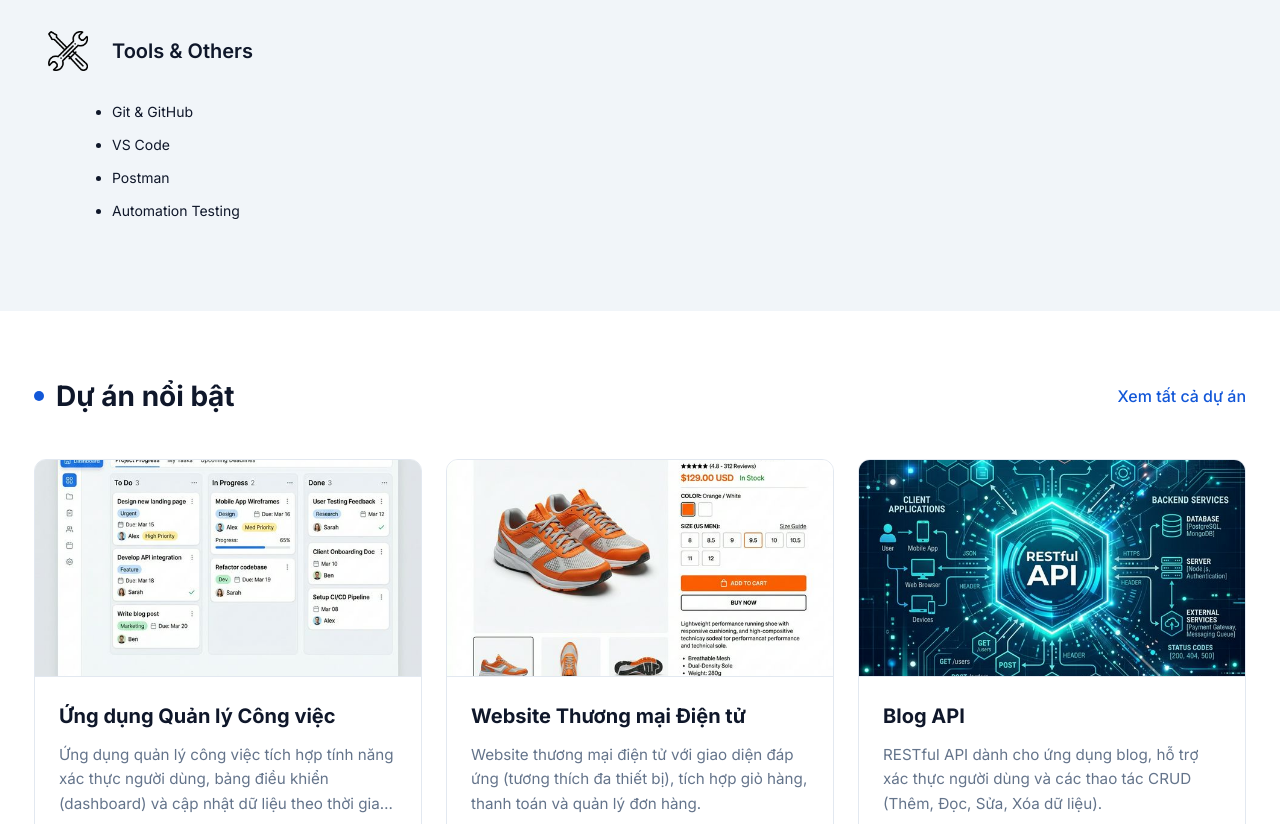
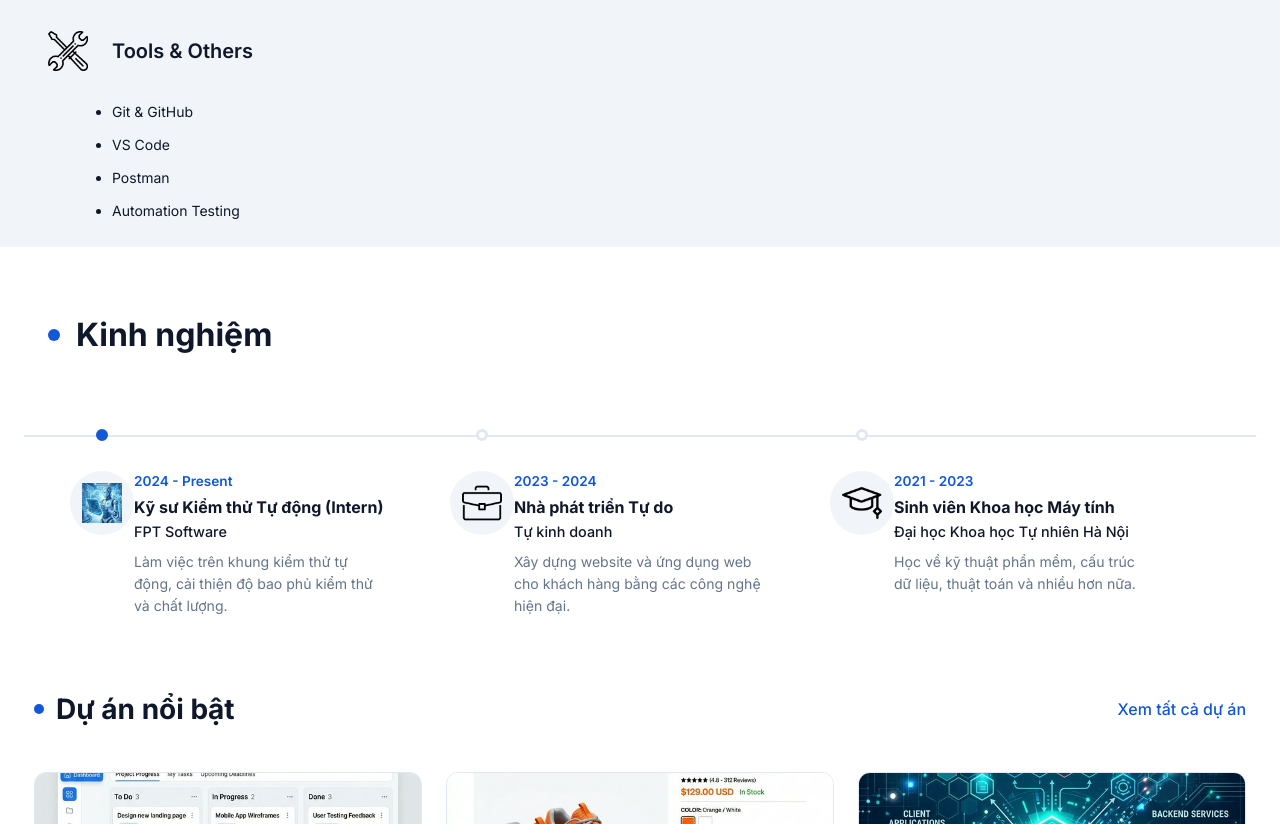
Before and after one commit to crissiiu/portfolio, a plain HTML site: page index.html in a window 1280 px wide. Shown: the part 1579-2403 px from the top of the page. Drawn offline with Linux system fonts and the light colour scheme.

Commit message:
Done Experience Section

```diff
--- /dev/null
+++ b/src/components/experience-item.js
@@ -0,0 +1,41 @@
+import { I18n } from "../core/i18n.js";
+
+/**
+ * Experience Item Component
+ * @param {Object} data - Experience data object
+ * @returns {string} - HTML string
+ */
+export function createExperienceItem({
+  period,
+  role,
+  company,
+  description,
+  logo,
+}) {
+  const translatedRole = I18n.t(role);
+  const translatedCompany = I18n.t(company);
+  const translatedDesc = I18n.t(description);
+
+  return `
+    <div class="experience-item">
+      <!-- Milestone on the timeline line -->
+      <div class="experience-item__milestone">
+        <div class="experience-item__dot"></div>
+      </div>
+
+      <!-- Content below milestone -->
+      <div class="experience-item__container">
+        <div class="experience-item__icon-wrapper">
+          <img src="./assets/images/${logo ? logo : "logo.png"}" alt="${translatedCompany}" class="experience-item__logo">
+        </div>
+
+        <div class="experience-item__info">
+          <span class="experience-item__period">${period}</span>
+          <h3 class="experience-item__role">${translatedRole}</h3>
+          <span class="experience-item__company">${translatedCompany}</span>
+          <p class="experience-item__description">${translatedDesc}</p>
+        </div>
+      </div>
+    </div>
+  `;
+}
--- a/src/core/main.js
+++ b/src/core/main.js
@@ -6,6 +6,7 @@ import { I18n } from "./i18n.js";
 import { initSkills } from "../features/skills.js";
 import { initAbout } from "../features/about.js";
 import { initProject } from "../features/project.js";
+import { initExperience } from "../features/experience.js";
 
 // Configuration for sections to load
 const APP_SECTIONS = [
@@ -25,6 +26,11 @@ const APP_SECTIONS = [
     selector: "#skills",
     path: "./src/sections/skills.html",
     callback: initSkills,
+  },
+  {
+    selector: "#experience",
+    path: "./src/sections/experience.html",
+    callback: initExperience,
   },
   {
     selector: "#projects",
@@ -76,6 +82,7 @@ function bindEvents() {
       initProject();
       initSkills();
       initAbout();
+      initExperience();
     });
   });
 }
--- /dev/null
+++ b/src/data/experience.js
@@ -0,0 +1,56 @@
+/**
+ * Experience Data
+ */
+export const experiences = [
+  {
+    id: 1,
+    period: "2024 - Present",
+    role: {
+      vi: "Kỹ sư Kiểm thử Tự động (Intern)",
+      en: "Automation Test Engineer (Intern)",
+    },
+    company: "FPT Software",
+    description: {
+      vi: "Làm việc trên khung kiểm thử tự động, cải thiện độ bao phủ kiểm thử và chất lượng.",
+      en: "Working on test automation framework, improving test coverage and quality.",
+    },
+    logo: "automation-test.png",
+    icon: "briefcase",
+  },
+  {
+    id: 2,
+    period: "2023 - 2024",
+    role: {
+      vi: "Nhà phát triển Tự do",
+      en: "Freelance Developer",
+    },
+    company: {
+      vi: "Tự kinh doanh",
+      en: "Self-employed",
+    },
+    description: {
+      vi: "Xây dựng website và ứng dụng web cho khách hàng bằng các công nghệ hiện đại.",
+      en: "Built websites and web applications for clients using modern technologies.",
+    },
+    logo: "briefcase.png",
+    icon: "briefcase",
+  },
+  {
+    id: 3,
+    period: "2021 - 2023",
+    role: {
+      vi: "Sinh viên Khoa học Máy tính",
+      en: "Computer Science Student",
+    },
+    company: {
+      vi: "Đại học Khoa học Tự nhiên Hà Nội",
+      en: "Hanoi University of Science",
+    },
+    description: {
+      vi: "Học về kỹ thuật phần mềm, cấu trúc dữ liệu, thuật toán và nhiều hơn nữa.",
+      en: "Studied software engineering, data structures, algorithms and more.",
+    },
+    logo: "graduation-cap.png",
+    icon: "education",
+  },
+];
--- a/src/data/translations.js
+++ b/src/data/translations.js
@@ -64,6 +64,7 @@ export const translations = {
     hero: {
       badge: "Software Engineer",
       title_hi: "Hi, I'm",
+      name: "Nguyen Thanh Sieu",
       description:
         "I build fast, SEO-friendly websites and web applications with clean architecture.",
       cta_projects: "View Projects",
--- /dev/null
+++ b/src/features/experience.js
@@ -0,0 +1,11 @@
+import { experiences } from '../data/experience.js';
+import { createExperienceItem } from '../components/experience-item.js';
+
+export function initExperience() {
+    const container = document.getElementById('experience-list');
+    if (!container) return;
+
+    container.innerHTML = experiences
+        .map(exp => createExperienceItem(exp))
+        .join('');
+}
--- /dev/null
+++ b/src/sections/experience.html
@@ -0,0 +1,16 @@
+<section id="experience">
+    <div class="section-header">
+        <span class="section-header__dot"></span>
+        <h2 class="section-header__title" data-i18n="nav.experience">Kinh nghiệm</h2>
+    </div>
+
+    <div class="experience-container">
+        <div class="experience-list-wrapper">
+            <!-- Timeline line: sits behind the dots, spans full scroll width -->
+            <div class="experience-timeline-line"></div>
+            <div id="experience-list" class="experience-list">
+                <!-- Experience items will be injected here -->
+            </div>
+        </div>
+    </div>
+</section>
--- a/src/styles/base.css
+++ b/src/styles/base.css
@@ -8,6 +8,7 @@
 @import "./sections/hero.css";
 @import "./sections/skills.css";
 @import "./sections/about.css";
+@import "./sections/experience.css";
 
 /* Reset & Base Styles */
 * {
--- /dev/null
+++ b/src/styles/sections/experience.css
@@ -0,0 +1,202 @@
+/* ===================================
+   Experience Section
+=================================== */
+#experience {
+    margin-top: var(--space-xl);
+}
+
+.experience-container {
+    overflow: hidden;
+}
+
+/* Wrapper handles overflow + relative positioning for the line */
+.experience-list-wrapper {
+    position: relative;
+    overflow-x: auto;
+    /* Always show scrollbar so users know it's scrollable */
+    scrollbar-width: auto;
+    scrollbar-color: var(--text-light) var(--bg-accent);
+    padding-bottom: 8px;
+}
+
+.experience-list-wrapper::-webkit-scrollbar {
+    height: 10px;
+}
+
+.experience-list-wrapper::-webkit-scrollbar-track {
+    background: var(--bg-accent);
+    border-radius: var(--radius-full);
+    margin: 0 var(--space-sm);
+}
+
+.experience-list-wrapper::-webkit-scrollbar-thumb {
+    background-color: var(--text-light);
+    border-radius: var(--radius-full);
+    border: 2px solid var(--bg-accent);
+}
+
+/*
+  The key trick: the line is position:absolute inside the wrapper,
+  which itself scrolls. So the line scrolls together with the items,
+  stretching full content width automatically.
+*/
+.experience-timeline-line {
+    position: absolute;
+    top: 36px; /* Centered on the dot row */
+    left: 0;
+    right: 0;
+    height: 2px;
+    background-color: var(--border-color);
+    z-index: 1;
+}
+
+/* Items are flex row inside the wrapper */
+.experience-list {
+    display: flex;
+    gap: 0;
+    position: relative;
+    z-index: 2;
+    justify-content: safe center;
+}
+
+/* ---- Individual item ---- */
+.experience-item {
+    flex: 0 0 380px;
+    display: flex;
+    flex-direction: column;
+    padding-right: var(--space-xl);
+}
+
+/* Milestone row: dot sits on the line */
+.experience-item__milestone {
+    height: 72px;        /* Total row height = line-top(36px) + dot-radius(7px) + space below */
+    position: relative;
+}
+
+.experience-item__dot {
+    position: absolute;
+    top: 30px;           /* 36px line-top - 6px radius = 30px → dot center aligns with line */
+    left: 32px;          /* 64px icon-width / 2 → dot center aligns with icon center */
+    transform: translateX(-50%);
+    width: 12px;
+    height: 12px;
+    border-radius: 50%;
+    background-color: var(--bg-primary);
+    border: 3px solid var(--border-color);
+    z-index: 3;
+}
+
+/* Highlight first (most recent) dot */
+.experience-item:first-child .experience-item__dot {
+    border-color: var(--primary-color);
+    background-color: var(--primary-color);
+}
+
+/* Content: icon circle on left, text on right */
+.experience-item__container {
+    display: flex;
+    align-items: flex-start;
+}
+
+/* Circular icon with var(--text-light) background */
+.experience-item__icon-wrapper {
+    flex-shrink: 0;
+    width: 64px;
+    height: 64px;
+    border-radius: 50%;
+    background-color: var(--bg-accent);
+    display: flex;
+    align-items: center;
+    justify-content: center;
+    overflow: hidden;
+}
+
+.experience-item__logo {
+    width: 40px;
+    height: 40px;
+    object-fit: contain;
+}
+
+.experience-item__icon-fallback {
+    display: flex;
+    align-items: center;
+    justify-content: center;
+    color: var(--text-muted);
+}
+
+/* Text block */
+.experience-item__info {
+    display: flex;
+    flex-direction: column;
+}
+
+.experience-item__period {
+    font-size: 0.85rem;
+    font-weight: 600;
+    color: var(--primary-color);
+    margin-bottom: 4px;
+}
+
+.experience-item__role {
+    font-size: 1rem;
+    font-weight: 700;
+    color: var(--text-main);
+    margin-bottom: 2px;
+}
+
+.experience-item__company {
+    font-size: 0.9rem;
+    font-weight: 500;
+    color: var(--text-main);
+    margin-bottom: 8px;
+}
+
+.experience-item__description {
+    font-size: 0.88rem;
+    color: var(--text-muted);
+    line-height: 1.55;
+}
+
+/* ===================================
+   Responsive
+=================================== */
+@media (max-width: 768px) {
+    /* Hide the horizontal timeline */
+    .experience-timeline-line {
+        display: none;
+    }
+
+    .experience-list-wrapper {
+        overflow-x: hidden;
+    }
+
+    .experience-list {
+        flex-direction: column;
+        gap: var(--space-lg);
+    }
+
+    .experience-item {
+        flex: 1;
+        padding-right: 0;
+        padding-left: var(--space-lg);
+        border-left: 2px solid var(--border-color);
+    }
+
+    .experience-item:first-child {
+        border-left-color: var(--primary-color);
+    }
+
+    .experience-item__milestone {
+        display: none;
+    }
+
+    .experience-item__icon-wrapper {
+        width: 52px;
+        height: 52px;
+    }
+
+    .experience-item__logo {
+        width: 32px;
+        height: 32px;
+    }
+}
--- a/src/styles/sections/skills.css
+++ b/src/styles/sections/skills.css
@@ -11,7 +11,6 @@ section {
     padding-left: calc(50vw - 50%);
     padding-right: calc(50vw - 50%);
     padding-top: var(--space-xl);
-    padding-bottom: var(--space-xl);
 }
 
 .skills-grid {
```
